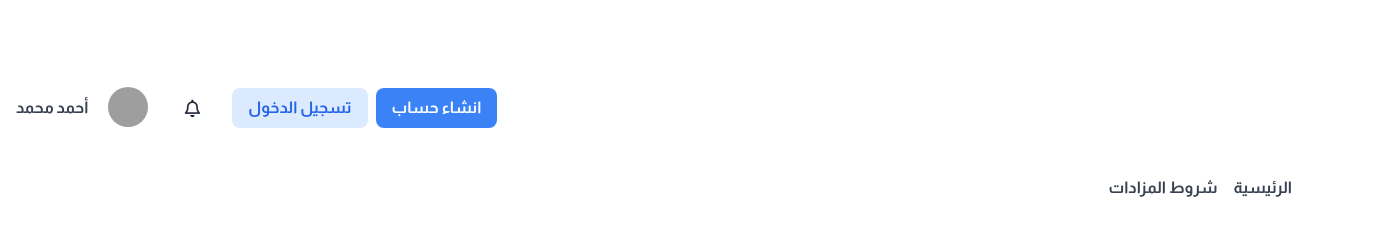
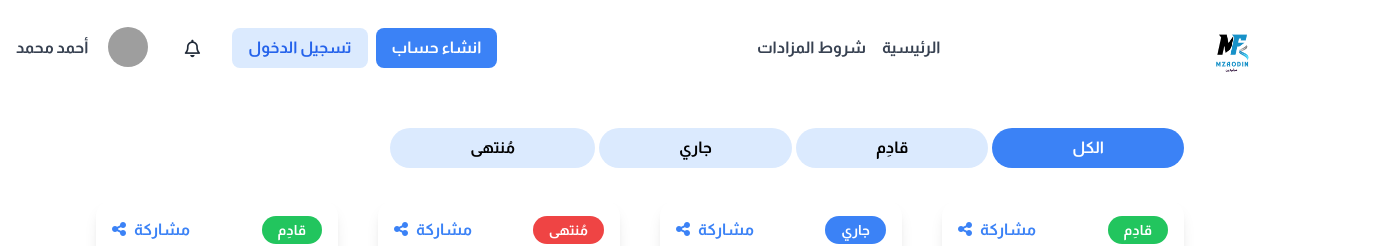
Before and after one commit to MAbdelnaeem50/mzaodin, a Vue app: page / in a window 1280 px wide. Shown: the top 246 px of the page, 1388 px wide, since content can reach past the window. Built offline with nearby package versions, Linux system fonts and the light colour scheme; grey boxes are pictures that could not be loaded.

Commit message:
Update NavBar

```diff
--- a/src/components/NavBar.vue
+++ b/src/components/NavBar.vue
@@ -1,18 +1,36 @@
 <template>
   <nav dir="rtl" class="bg-white p-4 rtl">
-    <div class="container mx-auto flex flex-col lg:flex-row justify-between items-center">
-      <div class="w-full lg:w-auto flex justify-between items-center lg:order-3 mb-4 lg:mb-0">
+    <div class="container mx-auto flex justify-between items-center">
+      <!-- Menu toggle button for small screens (right) -->
+      <button @click="toggleMenu" class="lg:hidden order-first">
+        <i class="fa-solid fa-bars fa-xl"></i>
+      </button>
+
+      <!-- Logo (center for small screens, left for large screens) -->
+      <div class="navbar-logo lg:order-first flex-1 lg:flex-none text-center lg:text-right">
+        <img src="../assets/logo.png" alt="Logo" class="h-16 inline-block" />
+      </div>
+
+      <!-- Navigation menu (hidden on small screens) -->
+      <ul class="hidden lg:flex space-x-4 space-x-reverse items-center">
+        <router-link to="/">
+          <li><a class="text-gray-700 hover:text-blue-600">الرئيسية</a></li>
+        </router-link>
+        <li><a href="#about" class="text-gray-700 hover:text-blue-600">شروط المزادات</a></li>
+      </ul>
+
       <!-- User section -->
-        <div class="flex items-center space-x-4 space-x-reverse order-3 lg:order-none">
-          <!-- Buttons -->
+      <div class="flex items-center space-x-4 space-x-reverse order-last">
+        <!-- Buttons for large screens -->
         <div class="hidden lg:flex space-x-2 space-x-reverse">
-            <router-link to="/register">
-              <button class="bg-blue-500 text-white hover:bg-blue-600 px-4 py-2 rounded-lg">انشاء حساب</button>
+          <router-link to="/register" class="bg-blue-500 text-white hover:bg-blue-600 px-4 py-2 rounded-lg">
+            انشاء حساب
           </router-link>
-            <router-link to="/login">
-              <button class="bg-blue-100 text-blue-600 hover:bg-blue-200 px-4 py-2 rounded-lg">تسجيل الدخول</button>
+          <router-link to="/login" class="bg-blue-100 text-blue-600 hover:bg-blue-200 px-4 py-2 rounded-lg">
+            تسجيل الدخول
           </router-link>
         </div>
+
           <!-- Notification dropdown -->
           <div class="flex-none">
             <div class="dropdown dropdown-end">
@@ -66,52 +84,45 @@
           </div>
           <span class="text-gray-700 hidden lg:inline">أحمد محمد</span>
         </div>
-
-        <!-- Logo for small screens -->
-        <div class="navbar-logo lg:hidden flex-grow flex justify-center order-2">
-          <img src="../assets/logo.png" alt="Logo" class="h-16" />
       </div>
 
-        <!-- Menu toggle button for small screens -->
-        <button @click="toggleMenu" class="lg:hidden order-1">
-          <i class="fa-solid fa-bars fa-xl"></i>
+
+    <!-- Mobile menu -->
+    <div :class="{
+      'fixed inset-y-0 right-0 bg-white z-50 lg:hidden w-3/4 shadow-lg text-center px-10': true,
+      'translate-x-full': !isMenuOpen,
+      'translate-x-0': isMenuOpen
+    }" class="transition-transform duration-300 ease-in-out">
+      <div class="flex flex-col h-full p-4">
+        <div class="flex justify-between items-center mb-8">
+          <img src="../assets/logo.png" alt="Logo" class="h-16" />
+          <button @click="toggleMenu" class="text-gray-700">
+            <i class="fa-solid fa-times fa-xl"></i>
           </button>
         </div>
-
-      <!-- Navigation menu -->
-      <ul :class="{
-        'fixed top-0 right-0 w-3/4 h-full px-20 text-center pt-40 bg-white shadow-lg z-50 transform transition-transform duration-300 ease-in-out': true,
-        'translate-x-full': !isMenuOpen,
-        'translate-x-0': isMenuOpen
-      }" class="lg:flex flex-col lg:flex-row space-y-6 lg:space-y-0 lg:space-x-4 lg:space-x-reverse items-center w-full lg:w-auto lg:order-2 lg:static lg:shadow-none lg:h-auto">
-        <!-- Close button for mobile menu -->
-        <button @click="toggleMenu" class="lg:hidden absolute top-8 right-8 text-gray-700">
-          <i class="fa-solid fa-times fa-xl"></i>
-        </button>
-
-        <router-link to="/">
-          <li><a href="#home" class="text-gray-700 hover:text-blue-600  ">الرئيسية</a></li>
+        <ul class="flex flex-col space-y-4 mb-8">
+          <router-link to="/" @click="toggleMenu">
+            <li><a class="text-gray-700 hover:text-blue-600">الرئيسية</a></li>
           </router-link>
-        <li><a href="#about" class="text-gray-700 hover:text-blue-600">شروط المزادات </a></li>
-
-        <!-- Buttons for small screens -->
-        <div class="lg:hidden mt-4">
-          <div class="flex flex-col space-y-6">
-            <router-link to="/register">
-              <button class="bg-blue-500 text-white hover:bg-blue-600 px-6 py-2 rounded-lg">انشاء حساب</button>
+          <li><a href="#about" @click="toggleMenu" class="text-gray-700 hover:text-blue-600">شروط المزادات</a></li>
+        </ul>
+        <div class="flex flex-col space-y-4">
+          <router-link to="/register" @click="toggleMenu" class="bg-blue-500 text-white hover:bg-blue-600 px-4 py-2 rounded-lg text-center">
+            انشاء حساب
           </router-link>
-            <router-link to="/login">
-              <button class="bg-blue-100 text-blue-600 hover:bg-blue-200 px-4 py-2 rounded-lg">تسجيل الدخول</button>
+          <router-link to="/login" @click="toggleMenu" class="bg-blue-100 text-blue-600 hover:bg-blue-200 px-4 py-2 rounded-lg text-center">
+            تسجيل الدخول
           </router-link>
         </div>
       </div>
-      </ul>
+    </div>
 
-      <!-- Logo for large screens -->
-      <div class="navbar-logo hidden lg:block lg:order-1">
-        <img src="../assets/logo.png" alt="Logo" class="h-16" />
-      </div>
-    </div>
+    <!-- Overlay -->
+    <div
+      v-if="isMenuOpen"
+      @click="toggleMenu"
+      class="fixed inset-0 bg-black bg-opacity-50 z-40 lg:hidden"
+    ></div>
   </nav>
 </template>
 
```
Lines whose indentation alone changed are shown as unchanged.
